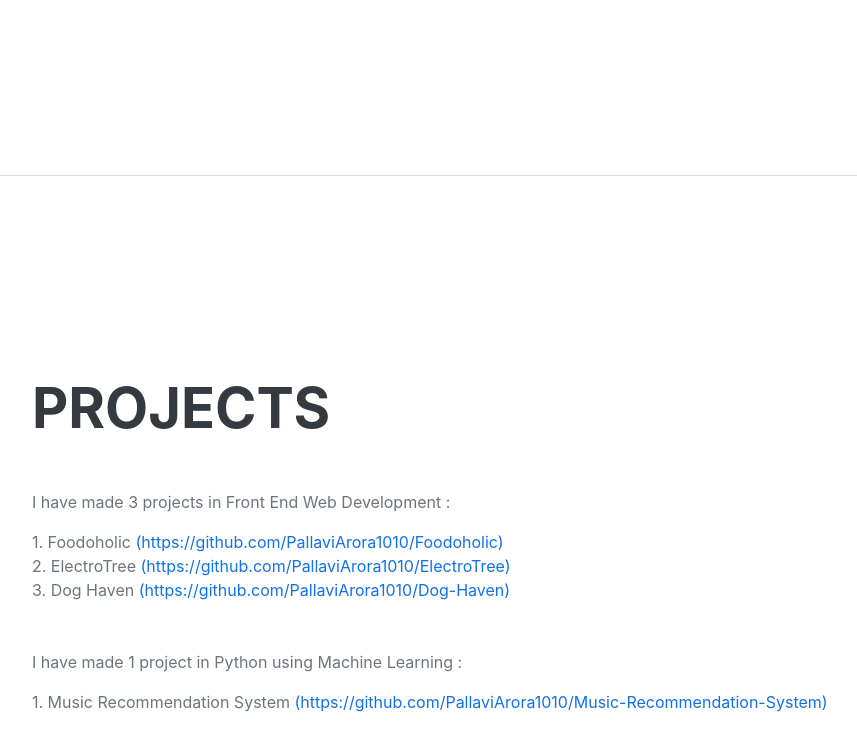
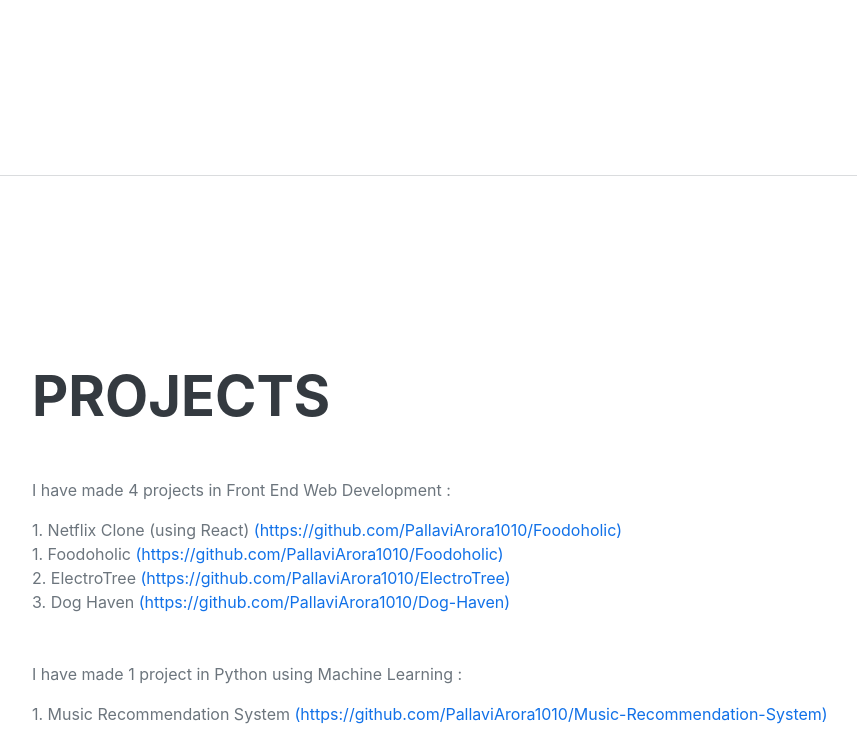
Before and after one commit to PallaviArora1010/PallaviArora1010.github.io, a plain HTML site: page index.html in a window 1280 px wide. Shown: the part 3395-4134 px from the top of the page, without its empty margins (288-1145 px from the left). Drawn offline with nearby package versions, Linux system fonts and the light colour scheme; a web font is replaced by a local one.

Commit message:
Update index.html

```diff
--- a/index.html
+++ b/index.html
@@ -106,7 +106,7 @@
                             <div class="subheading mb-3">JP Morgan Chase & Co.</div>
                             <p>Software Engineering Virtual Experience : Virtual Internship by JP MOrgan CHase & Co. which had 3 tasks.</p>
                         </div>
-                        <div class="flex-shrink-0"><span class="text-primary">November 2020 - September 2022</span></div>
+                        <div class="flex-shrink-0"><span class="text-primary">November 2022 - September 2022</span></div>
                     </div>
                     <div class="d-flex flex-column flex-md-row justify-content-between mb-5">
                         <div class="flex-grow-1">
@@ -196,8 +196,9 @@
             <section class="resume-section" id="interests">
                 <div class="resume-section-content">
                     <h2 class="mb-5">Projects</h2>
-                    <p>I have made 3 projects in Front End Web Development :
+                    <p>I have made 4 projects in Front End Web Development :
                     </p>
+                     <p class="mb-0">1. Netflix Clone (using React) <a href = "https://github.com/PallaviArora1010/Netflix-Clone" style = "text-decoration: none;">(https://github.com/PallaviArora1010/Foodoholic)</a></p>
                     <p class="mb-0">1. Foodoholic <a href = "https://github.com/PallaviArora1010/Foodoholic" style = "text-decoration: none;">(https://github.com/PallaviArora1010/Foodoholic)</a></p>
                     <p class="mb-0">2. ElectroTree <a href = "https://github.com/PallaviArora1010/ElectroTree" style = "text-decoration: none;">(https://github.com/PallaviArora1010/ElectroTree)</a></p>
                     <p class="mb-0">3. Dog Haven <a href = "https://github.com/PallaviArora1010/Dog-Haven" style = "text-decoration: none;">(https://github.com/PallaviArora1010/Dog-Haven)</a></p>
```
